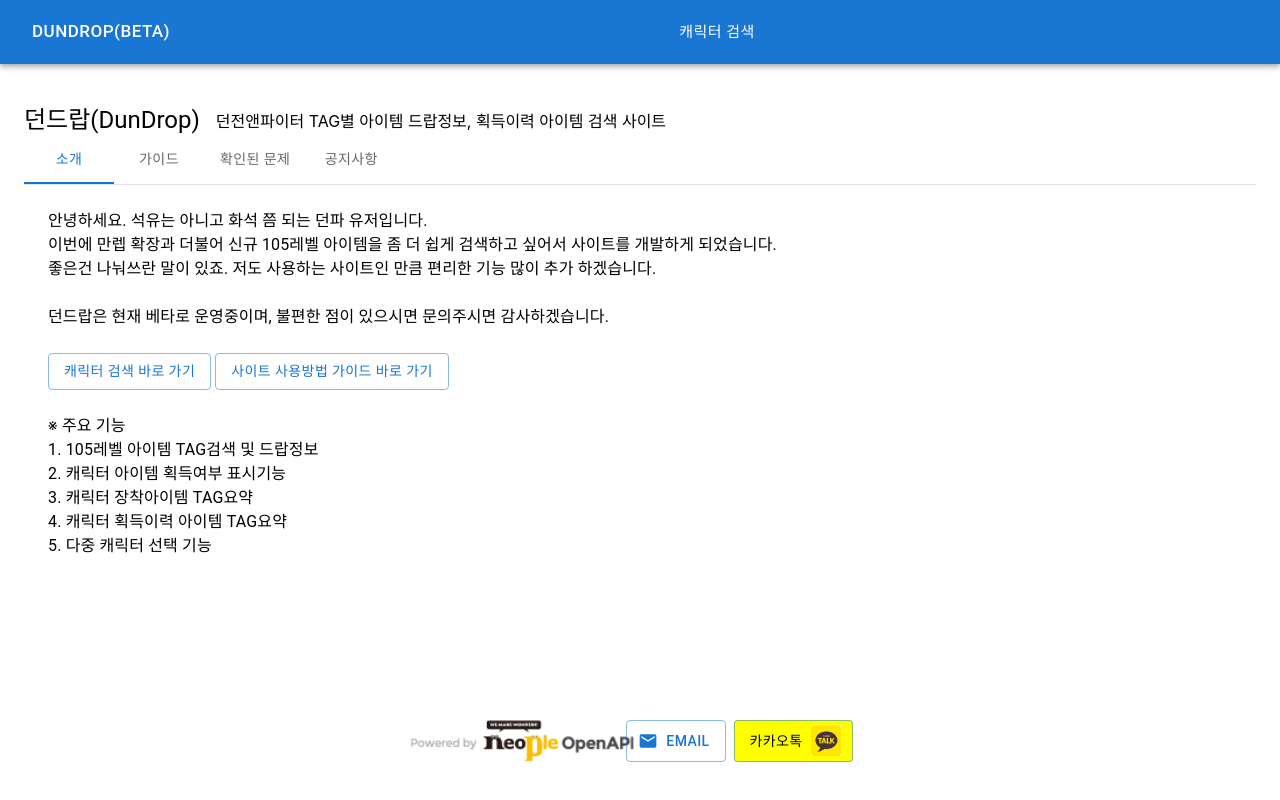
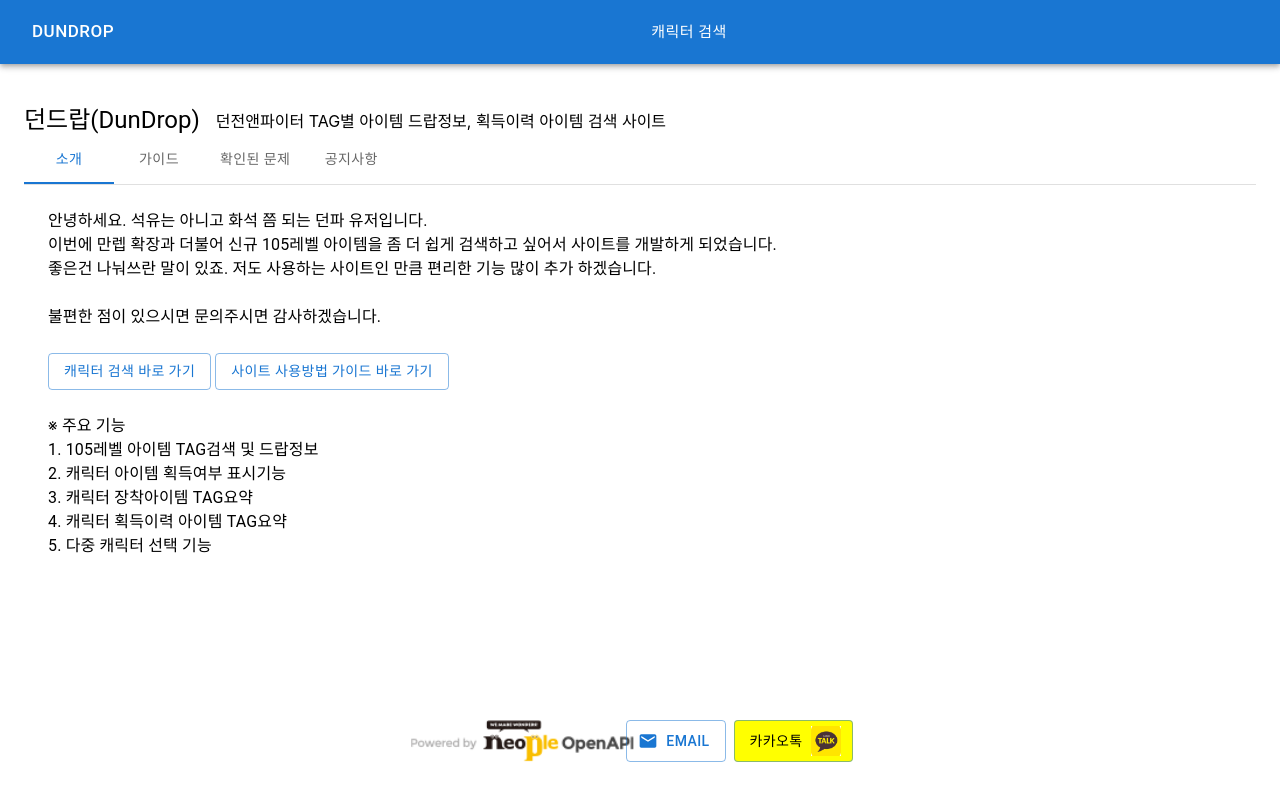
Before and after one commit to kjhss2/dundrop, a React (Create React App) app: page / in a window 1280 px wide. Built offline with nearby package versions, Linux system fonts and the light colour scheme.

Commit message:
DD-7 #comment : 베타버전 문구 제거

```diff
--- a/src/components/Header.js
+++ b/src/components/Header.js
@@ -1,7 +1,6 @@
 import React from "react";
 import { useNavigate, Outlet, useMatch, useResolvedPath } from 'react-router-dom';
 import { AppBar, Box, Button, Container, Toolbar } from "@mui/material";
-import { useSelector } from "react-redux";
 
 const menus = [
   { title: '캐릭터 검색', url: '/character', active: true },
@@ -11,7 +10,6 @@ const menus = [
 
 const Header = () => {
   const navigate = useNavigate();
-  const { isMobile } = useSelector((state) => state.dimension);
 
   return (
     <>
@@ -23,7 +21,7 @@ const Header = () => {
               onClick={() => navigate("/")}
               sx={{ color: 'white', display: 'block', fontSize: 17 }}
             >
-              DunDrop{isMobile && <br />}(Beta)
+              DunDrop
             </Button>
 
             <Box
--- a/src/pages/Home.js
+++ b/src/pages/Home.js
@@ -90,8 +90,7 @@ const Home = () => {
           많이 추가 하겠습니다.
           <br />
           <br />
-          던드랍은 현재 베타로 운영중이며, 불편한 점이 있으시면 문의주시면
-          감사하겠습니다.
+          불편한 점이 있으시면 문의주시면 감사하겠습니다.
           <br />
           <br />
           <Box
```
